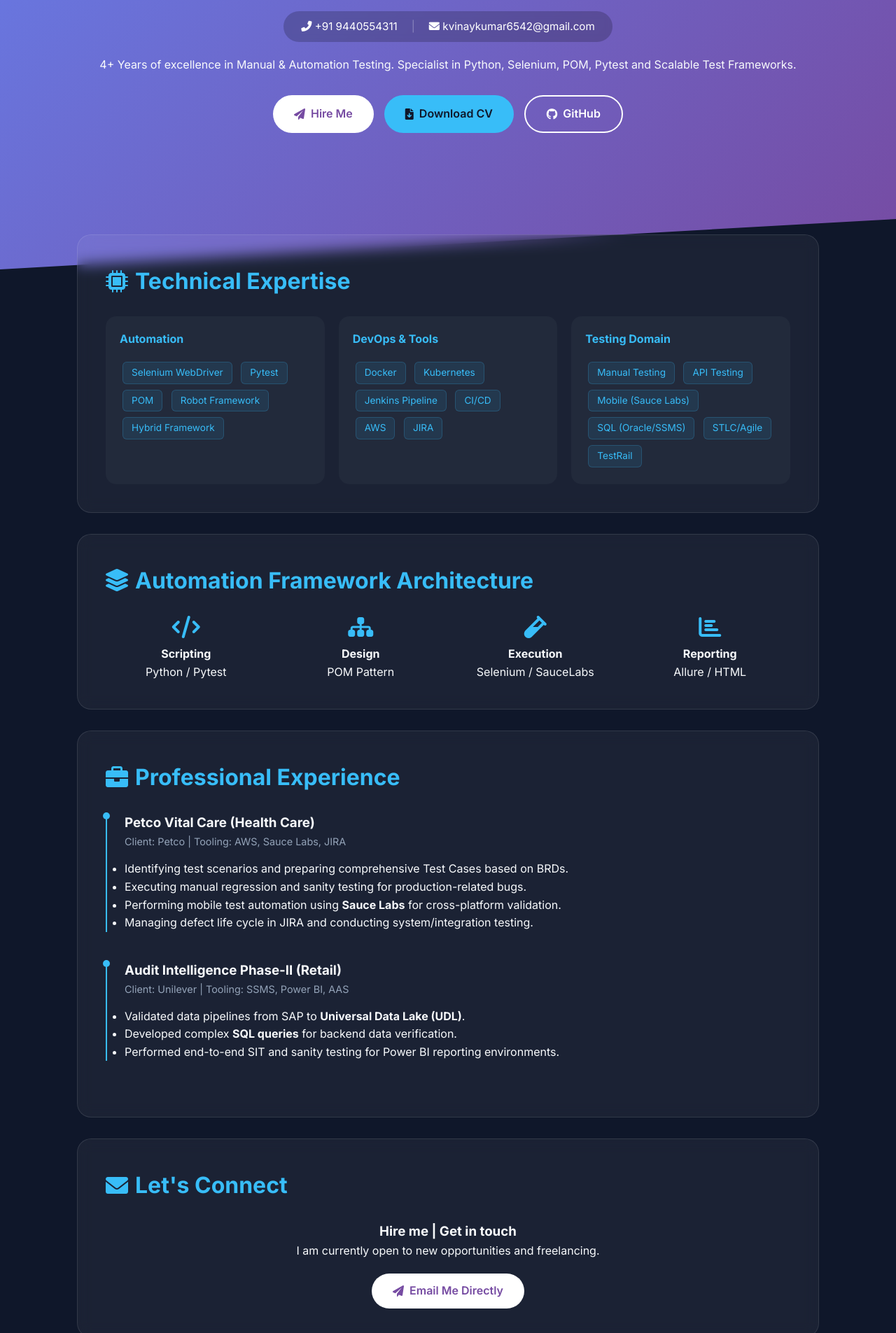
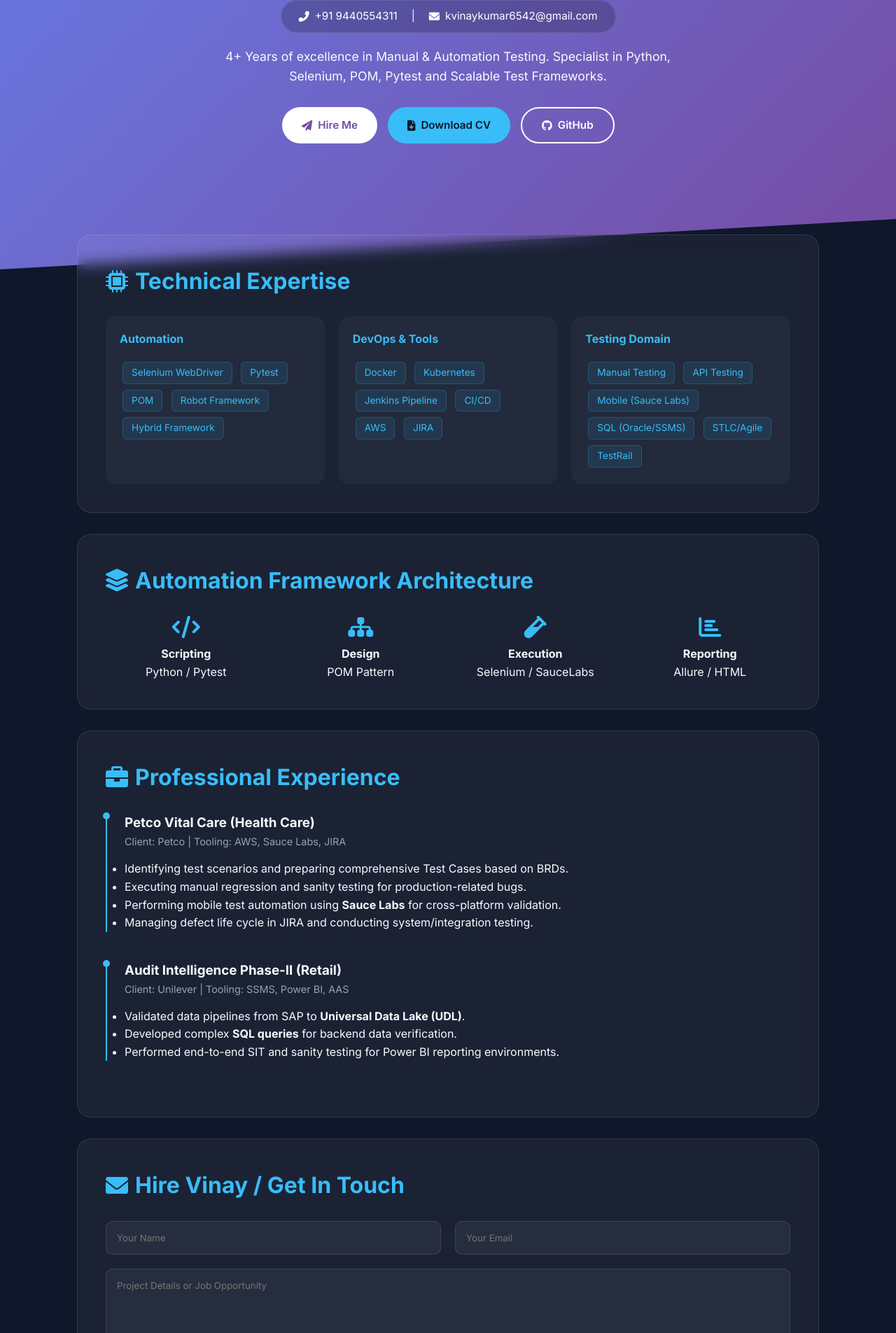
Before and after one commit to uvvinay/Portfolio, a plain HTML site: page index.html in a window 1280 px wide. Shown: the part 335-2240 px from the top of the page at 70% size. Drawn offline with nearby package versions, Linux system fonts and the light colour scheme.

Commit message:
Update index.html

```diff
--- a/index.html
+++ b/index.html
@@ -44,40 +44,27 @@
         .hero h1 { font-size: 3.8rem; margin-bottom: 5px; font-weight: 800; letter-spacing: -1px; }
         .hero h2 { font-size: 1.5rem; color: var(--accent); margin-bottom: 15px; font-weight: 400; }
 
+        /* Contact Bar */
         .contact-bar {
-
             display: flex;
-
             gap: 20px;
-
             margin-bottom: 20px;
-
             font-size: 0.95rem;
-
             background: rgba(0,0,0,0.2);
-
             padding: 10px 25px;
-
             border-radius: 50px;
-
             backdrop-filter: blur(5px);
-
+            border: 1px solid rgba(255,255,255,0.1);
         }
-
-        .contact-bar a { color: white; text-decoration: none; transition: 0.3s; }
-
+        .contact-bar a { color: white; text-decoration: none; transition: 0.3s; display: flex; align-items: center; gap: 8px; }
         .contact-bar a:hover { color: var(--accent); }
 
+        .hero p { font-size: 1.1rem; opacity: 0.9; max-width: 650px; margin-bottom: 10px; }
 
-
-        .btn-group { margin-top: 30px; display: flex; flex-wrap: wrap; justify-content: center; gap: 15px; }
-
-
-
-        .btn-group { margin-top: 30px; display: flex; gap: 15px; }
+        .btn-group { margin-top: 20px; display: flex; flex-wrap: wrap; justify-content: center; gap: 15px; }
 
         .btn {
-            padding: 12px 30px;
+            padding: 12px 28px;
             border-radius: 50px;
             text-decoration: none;
             font-weight: 600;
@@ -85,11 +72,12 @@
             display: inline-flex;
             align-items: center;
             gap: 8px;
+            font-size: 0.95rem;
         }
 
         .btn-hire { background: white; color: #764ba2; }
+        .btn-cv { background: var(--accent); color: var(--dark-bg); }
         .btn-git { border: 2px solid white; color: white; }
-        .btn-cv { background: var(--accent); color: var(--dark-bg); }
         .btn:hover { transform: translateY(-3px); box-shadow: 0 10px 20px rgba(0,0,0,0.2); }
 
         /* --- Layout --- */
@@ -178,6 +166,7 @@
             border-radius: 10px;
             color: white;
             outline: none;
+            font-family: inherit;
         }
         .full-width { grid-column: span 2; }
         .submit-btn {
@@ -189,10 +178,14 @@
             border-radius: 10px;
             font-weight: 700;
             cursor: pointer;
+            transition: 0.3s;
         }
+        .submit-btn:hover { opacity: 0.9; transform: scale(1.01); }
 
         @media (max-width: 768px) {
             .hero h1 { font-size: 2.8rem; }
+            .contact-bar { flex-direction: column; gap: 10px; border-radius: 20px; padding: 15px; }
+            .contact-bar span { display: none; }
             .hire-form { grid-template-columns: 1fr; }
             .full-width { grid-column: span 1; }
             .submit-btn { grid-column: span 1; }
@@ -204,12 +197,16 @@
     <section class="hero">
         <h1 data-aos="fade-down">Vinay</h1>
         <h2 data-aos="fade-down" data-aos-delay="200">Senior QA Engineer</h2>
+
+        <!-- Contact Bar with Mobile Number & Email -->
         <div class="contact-bar" data-aos="fade-up" data-aos-delay="300">
-            <a href="tel:+91 9440554311"><i class="fas fa-phone-alt"></i> +91 9440554311</a>
-            <span style="opacity: 0.3;">|</span>
-            <a href="mailto:kvinaykumar6542@gmail.com"><i class="fas fa-envelope"></i> kvinaykumar6542@gmail.com</a>
+            <a href="tel:+91XXXXXXXXXX"><i class="fas fa-phone-alt"></i> +91 9440554311</a>
+            <span>|</span>
+            <a href="mailto:your-email@example.com"><i class="fas fa-envelope"></i> kvinaykumar6542@gmail.com</a>
         </div>
+
         <p data-aos="fade-up" data-aos-delay="400">4+ Years of excellence in Manual & Automation Testing. Specialist in Python, Selenium, POM, Pytest and Scalable Test Frameworks.</p>
+
         <div class="btn-group" data-aos="zoom-in" data-aos-delay="600">
             <a href="#contact" class="btn btn-hire"><i class="fas fa-paper-plane"></i> Hire Me</a>
             <a href="resume.pdf" download class="btn btn-cv"><i class="fas fa-file-download"></i> Download CV</a>
@@ -218,6 +215,7 @@
     </section>
 
     <div class="container">
+        <!-- Technical Expertise -->
         <div class="glass-card" data-aos="fade-up">
             <h2><i class="fas fa-microchip"></i> Technical Expertise</h2>
             <div class="skills-container">
@@ -250,6 +248,7 @@
             </div>
         </div>
 
+        <!-- Architecture -->
         <div class="glass-card" data-aos="fade-up">
             <h2><i class="fas fa-layer-group"></i> Automation Framework Architecture</h2>
             <div class="flow-grid">
@@ -272,6 +271,7 @@
             </div>
         </div>
 
+        <!-- Professional Experience -->
         <div class="glass-card" data-aos="fade-up">
             <h2><i class="fas fa-briefcase"></i> Professional Experience</h2>
 
@@ -297,14 +297,20 @@
             </div>
         </div>
 
-       <div id="contact" class="glass-card" style="text-align: center;">
-          <h2><i class="fas fa-envelope"></i> Let's Connect</h2> <h3>Hire me | Get in touch </h3>
-    <p style="margin-bottom: 20px;">I am currently open to new opportunities and freelancing.</p>
-    <a href="mailto:kvinaykumar6542@gmail.com?subject=Job Opportunity or Freelancing" class="btn btn-hire">
-        <i class="fas fa-paper-plane"></i> Email Me Directly
-    </a>
-</div>
+        <!-- Contact Form -->
+        <div id="contact" class="glass-card" data-aos="fade-up">
+            <h2><i class="fas fa-envelope"></i> Hire Vinay / Get In Touch</h2>
+            <form action="https://formspree.io/f/your-email@example.com" method="POST" class="hire-form">
+                <!-- Redirect to thank you page -->
+                <input type="hidden" name="_next" value="https://uvvinay.github.io/thank-you.html">
 
+                <input type="text" name="name" placeholder="Your Name" required>
+                <input type="email" name="email" placeholder="Your Email" required>
+                <textarea name="message" class="full-width" rows="5" placeholder="Project Details or Job Opportunity" required></textarea>
+                <button type="submit" class="submit-btn">SEND PROPOSAL</button>
+            </form>
+        </div>
+    </div>
 
     <footer style="text-align: center; padding: 40px; color: var(--text-dim);">
         <p>&copy; 2026 | Vinay - Senior QA Engineer | <a href="https://github.com/uvvinay" style="color: var(--accent);">GitHub Profile</a></p>
```
